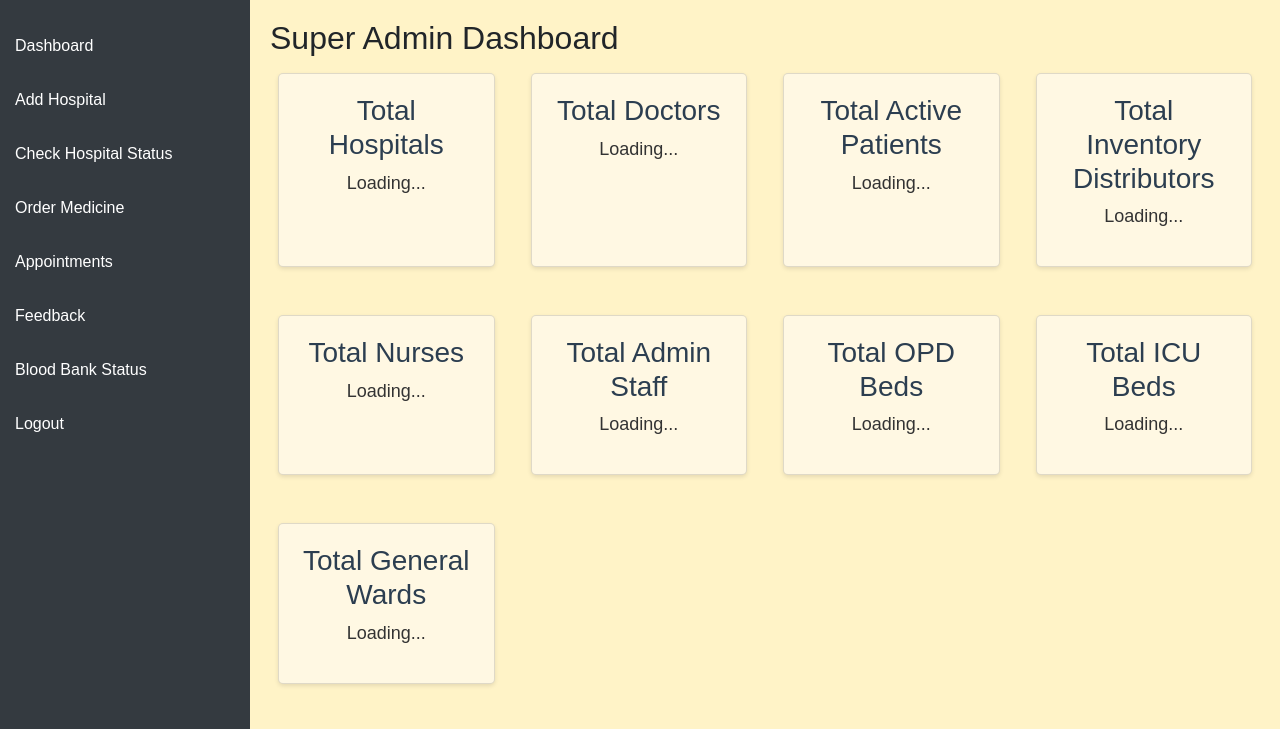
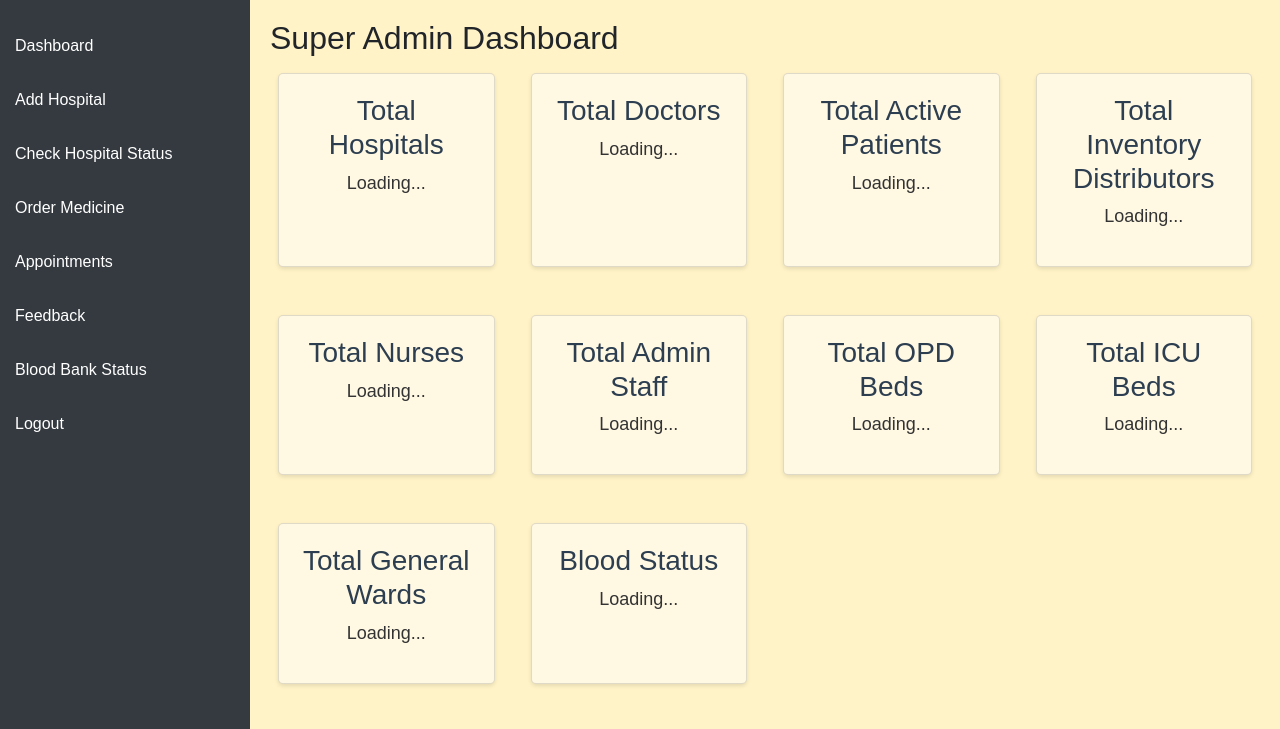
Before and after one commit to ManaS066/sih-hospital_, a Flask app: template Government of NCT of Delhi/templates/super_admin_dash.html in a window 1280 px wide. Shown: the part 71-800 px from the top of the page. Run offline with Flask 3, Linux system fonts and the light colour scheme; the template is opened without the code that fills it, so the values that code supplies are empty; parts of the project's set-up code (start-up, migrations or seed data) failed here and were passed over; some libraries are stand-ins or nearby versions.

Commit message:
super admin dash added ok

```diff
--- a/Government of NCT of Delhi/templates/super_admin_dash.html
+++ b/Government of NCT of Delhi/templates/super_admin_dash.html
@@ -156,6 +156,10 @@
                     <h3>Total General Wards</h3>
                     <p id="total-general-wards">Loading...</p>
                 </div>
+                <div class="card">
+                    <h3>Blood Status</h3>
+                    <p id="total-general-wards">Loading...</p>
+                </div>
             </div>
         </div>
 
```
